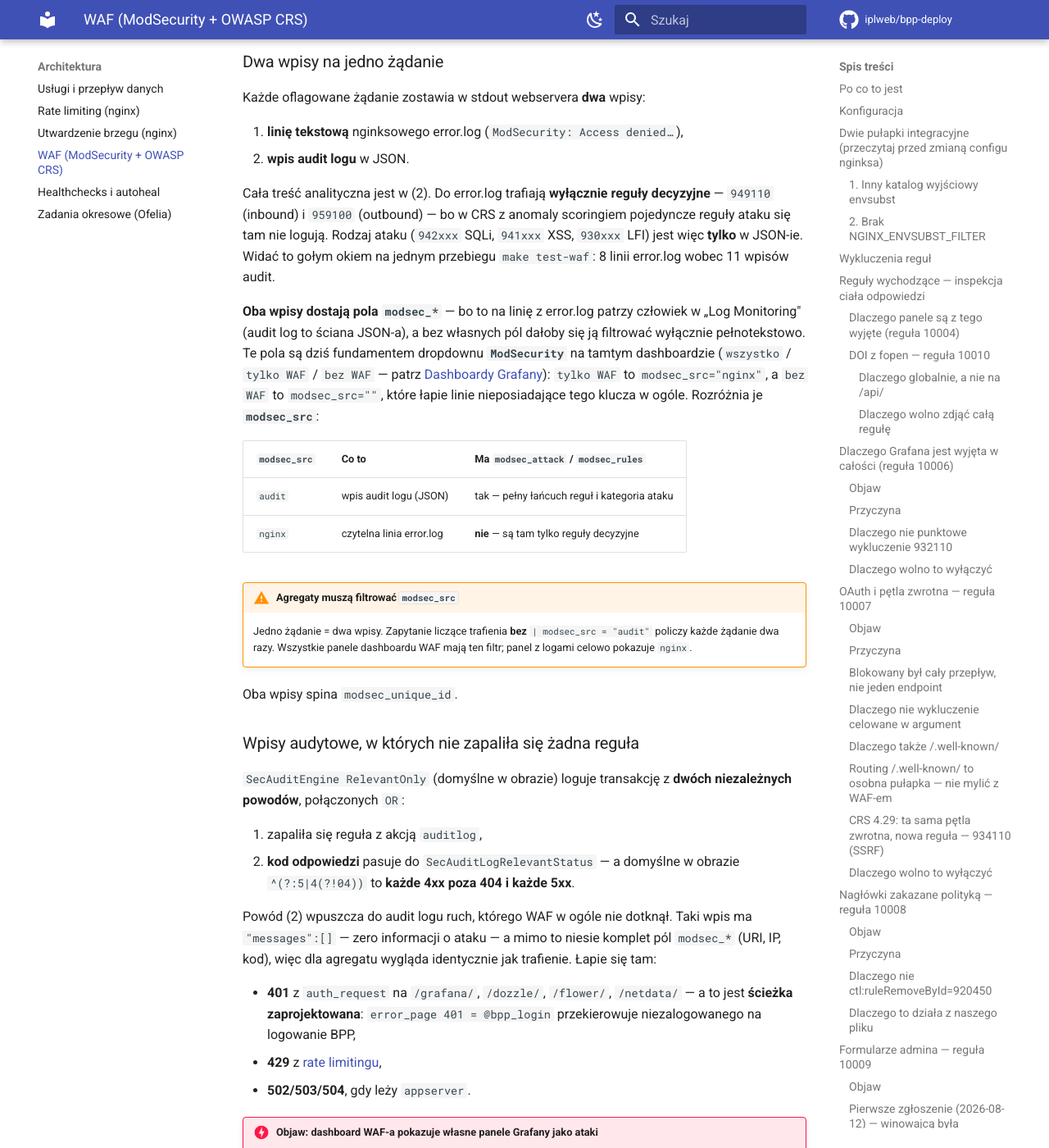
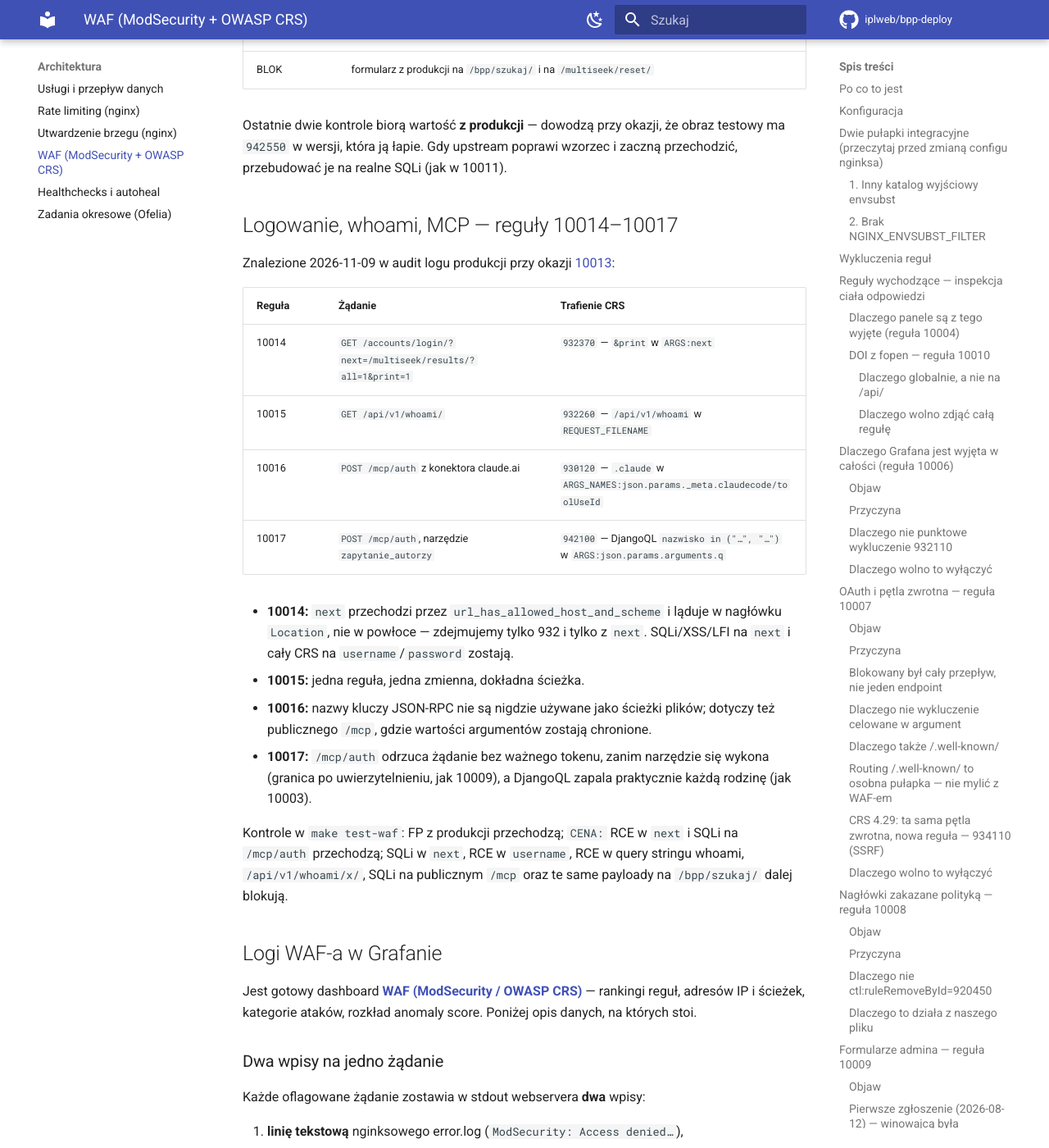
Before and after one commit to iplweb/bpp-deploy, an MkDocs documentation site: the page built from docs/architektura/waf.md, in a window 1280 px wide and 1400 px high, scrolled down 24934 px. Shown: the whole window at 82% size. Built offline with MkDocs 1.6.1 and Material for MkDocs 9.7.7, drawn with Linux system fonts in a browser that asks for light colours; comment, search, counter and statistics services are not loaded; some of the changed text lies outside the part shown.

Commit message:
fix(waf): next przy logowaniu, /api/v1/whoami/ i MCP (reguly 10014-10017)
Falszywe blokady znalezione w audit logu produkcji przy okazji 10013:
- 10014: `next=/multiseek/results/?all=1&print=1` -> 932370 (`&print`);
  zdejmujemy tylko rodzine RCE z ARGS:next na formularzach logowania.
- 10015: GET /api/v1/whoami/ -> 932260 na samej sciezce.
- 10016: `_meta.claudecode/toolUseId` (Claude Code) -> 930120 na
  ARGS_NAMES, na /mcp i /mcp/auth.
- 10017: DjangoQL w argumentach narzedzi na /mcp/auth -> 942100;
  /mcp/auth (Bearer) w DetectionOnly, jak DjangoQL w 10003.

test-waf.sh: 109/109, kontrole sprawdzone po ruleId w audit logu.

Co-Authored-By: Claude Opus 5.5 <noreply@anthropic.com>

```diff
--- a/docs/architektura/waf.md
+++ b/docs/architektura/waf.md
@@ -246,6 +246,21 @@ Obecnie jest ich dwanaście:
   Zgłoszenie 2026-11-09: od CRS 4.30 każde wyszukiwanie z „Zakres lat"
   albo „Data utworzenia" → `942550` → zerwane połączenie. Szczegóły:
   [Formularz multiseek](#formularz-multiseek).
+
+- **`id:10014` — `next` przy logowaniu bez rodziny RCE.**
+  Na `/accounts/login/` i `/admin/login/` argument `next` nie jest skanowany
+  rodziną 932: `?next=/multiseek/results/?all=1&print=1` zapalało `932370`
+  (`&print` = polecenie Windows). Reszta formularza logowania i pozostałe
+  rodziny na `next` zostają. Szczegóły: [Logowanie, whoami, MCP](#logowanie-whoami-mcp).
+
+- **`id:10015` — `/api/v1/whoami/` bez `932260` na samej ścieżce.**
+  Nazwa endpointu to nazwa polecenia Uniksa, więc każde wywołanie było
+  blokowane. Query string i nagłówki dalej skanowane.
+
+- **`id:10016`, `id:10017` — serwer MCP.** Na `/mcp` i `/mcp/auth` `930120`
+  nie skanuje nazw argumentów (`_meta.claudecode/toolUseId` zawiera `.claude`).
+  `/mcp/auth` (wymaga tokenu Bearer, narzędzia `zapytanie_*` biorą DjangoQL)
+  schodzi do `DetectionOnly` — jak DjangoQL w 10003.
 
 Reguły 10002 i 10003 schodzą dla swoich ścieżek do `ctl:ruleEngine=DetectionOnly`:
 trafienia nadal trafiają do audit logu (i posłużą do napisania precyzyjnych
@@ -1069,6 +1084,32 @@ Ostatnie dwie kontrole biorą wartość **z produkcji** — dowodzą przy okazji
 że obraz testowy ma `942550` w wersji, która ją łapie. Gdy upstream poprawi
 wzorzec i zaczną przechodzić, przebudować je na realne SQLi (jak w 10011).
 
+## Logowanie, whoami, MCP — reguły 10014–10017 {#logowanie-whoami-mcp}
+
+Znalezione 2026-11-09 w audit logu produkcji przy okazji [10013](#formularz-multiseek):
+
+| Reguła | Żądanie | Trafienie CRS |
+|---|---|---|
+| 10014 | `GET /accounts/login/?next=/multiseek/results/?all=1&print=1` | `932370` — `&print` w `ARGS:next` |
+| 10015 | `GET /api/v1/whoami/` | `932260` — `/api/v1/whoami` w `REQUEST_FILENAME` |
+| 10016 | `POST /mcp/auth` z konektora claude.ai | `930120` — `.claude` w `ARGS_NAMES:json.params._meta.claudecode/toolUseId` |
+| 10017 | `POST /mcp/auth`, narzędzie `zapytanie_autorzy` | `942100` — DjangoQL `nazwisko in ("…", "…")` w `ARGS:json.params.arguments.q` |
+
+- **10014:** `next` przechodzi przez `url_has_allowed_host_and_scheme`
+  i ląduje w nagłówku `Location`, nie w powłoce — zdejmujemy tylko 932 i tylko
+  z `next`. SQLi/XSS/LFI na `next` i cały CRS na `username`/`password` zostają.
+- **10015:** jedna reguła, jedna zmienna, dokładna ścieżka.
+- **10016:** nazwy kluczy JSON-RPC nie są nigdzie używane jako ścieżki plików;
+  dotyczy też publicznego `/mcp`, gdzie wartości argumentów zostają chronione.
+- **10017:** `/mcp/auth` odrzuca żądanie bez ważnego tokenu, zanim narzędzie
+  się wykona (granica po uwierzytelnieniu, jak 10009), a DjangoQL zapala
+  praktycznie każdą rodzinę (jak 10003).
+
+Kontrole w `make test-waf`: FP z produkcji przechodzą; `CENA:` RCE w `next`
+i SQLi na `/mcp/auth` przechodzą; SQLi w `next`, RCE w `username`, RCE
+w query stringu whoami, `/api/v1/whoami/x/`, SQLi na publicznym `/mcp` oraz
+te same payloady na `/bpp/szukaj/` dalej blokują.
+
 ## Logi WAF-a w Grafanie
 
 Jest gotowy dashboard **[WAF (ModSecurity / OWASP CRS)](../monitoring/dashboardy-grafany.md#waf-modsecurity-owasp-crs)**
```
Also changed, not shown: CLAUDE.md (+2 -0 lines), 2 other files.
